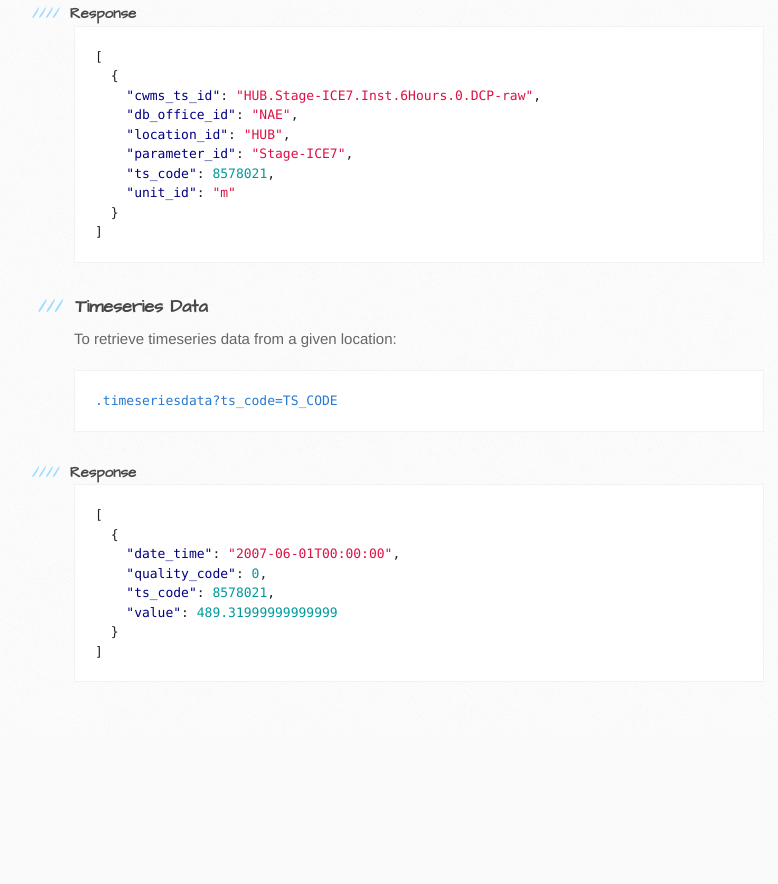
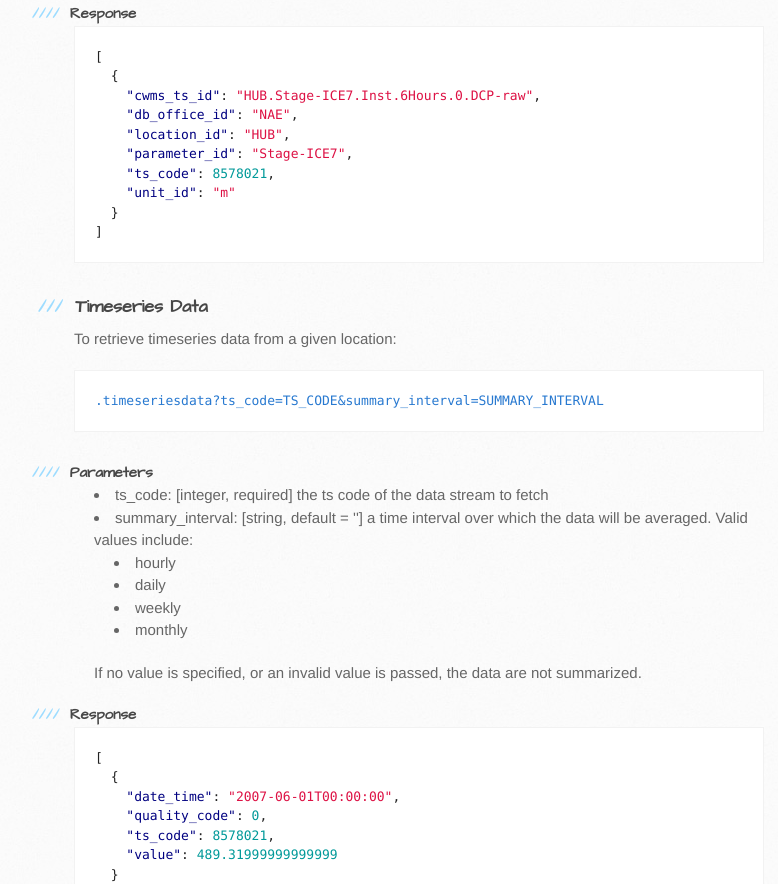
Before and after one commit to gadomski/cwms-jsonapi, a plain HTML site: page index.html in a window 1280 px wide. Shown: the part 2854-3738 px from the top of the page, without its empty margins (96-874 px from the left). Before the commit the page ends 3589 px from the top, so only its background shows below. Drawn offline with Linux system fonts and the light colour scheme.

Commit message:
Notes about summary interval

```diff
--- a/index.html
+++ b/index.html
@@ -99,7 +99,7 @@ The methods of accessing each of these models are described below.
 
 <p>To get a list of locations, query:</p>
 
-<pre><code>.locations?db_office_id=OFFICE_ID
+<pre><code>.locations?db_office_id=OFFICE_ID&amp;unit_system=UNIT_SYSTEM
 </code></pre>
 
 <h4>
@@ -169,8 +169,27 @@ The methods of accessing each of these models are described below.
 
 <p>To retrieve timeseries data from a given location:</p>
 
-<pre><code>.timeseriesdata?ts_code=TS_CODE
+<pre><code>.timeseriesdata?ts_code=TS_CODE&amp;summary_interval=SUMMARY_INTERVAL
 </code></pre>
+
+<h4>
+<a name="parameters" class="anchor" href="#parameters"><span class="octicon octicon-link"></span></a>
+Parameters
+</h4>
+
+<ul>
+  <li><strong>ts_code</strong>: [integer, required] the ts code of the data stream to fetch</li>
+  <li><strong>summary_interval</strong>: [string, default = ''] a time interval over which the data will be averaged. Valid values include:
+    <ul>
+      <li>hourly</li>
+      <li>daily</li>
+      <li>weekly</li>
+      <li>monthly</li>
+    </ul>
+    If no value is specified, or an invalid value is passed, the data are not summarized.
+  </li>
+</ul>
+
 
 <h4>
 <a name="response-2" class="anchor" href="#response-2"><span class="octicon octicon-link"></span></a>Response</h4>
```
